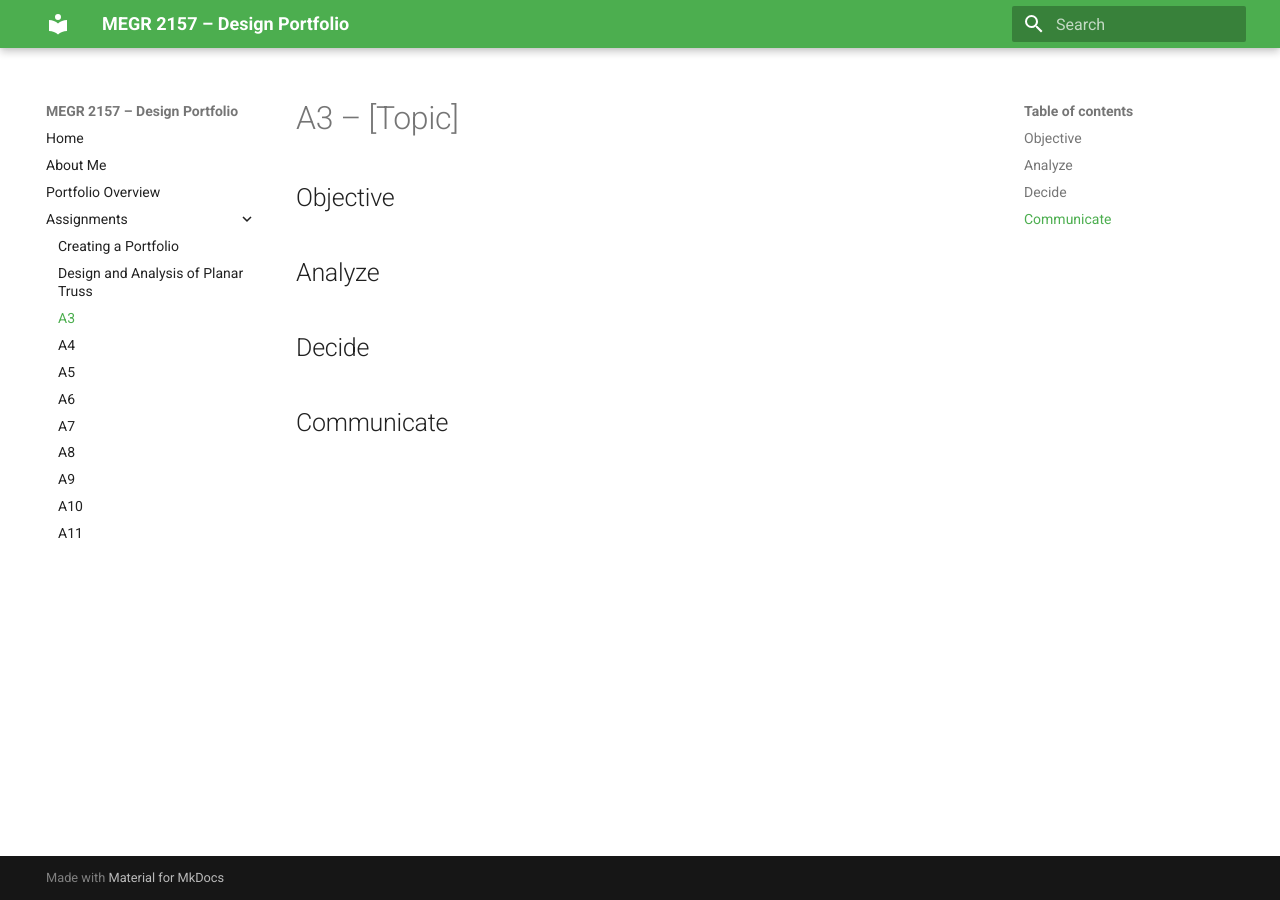
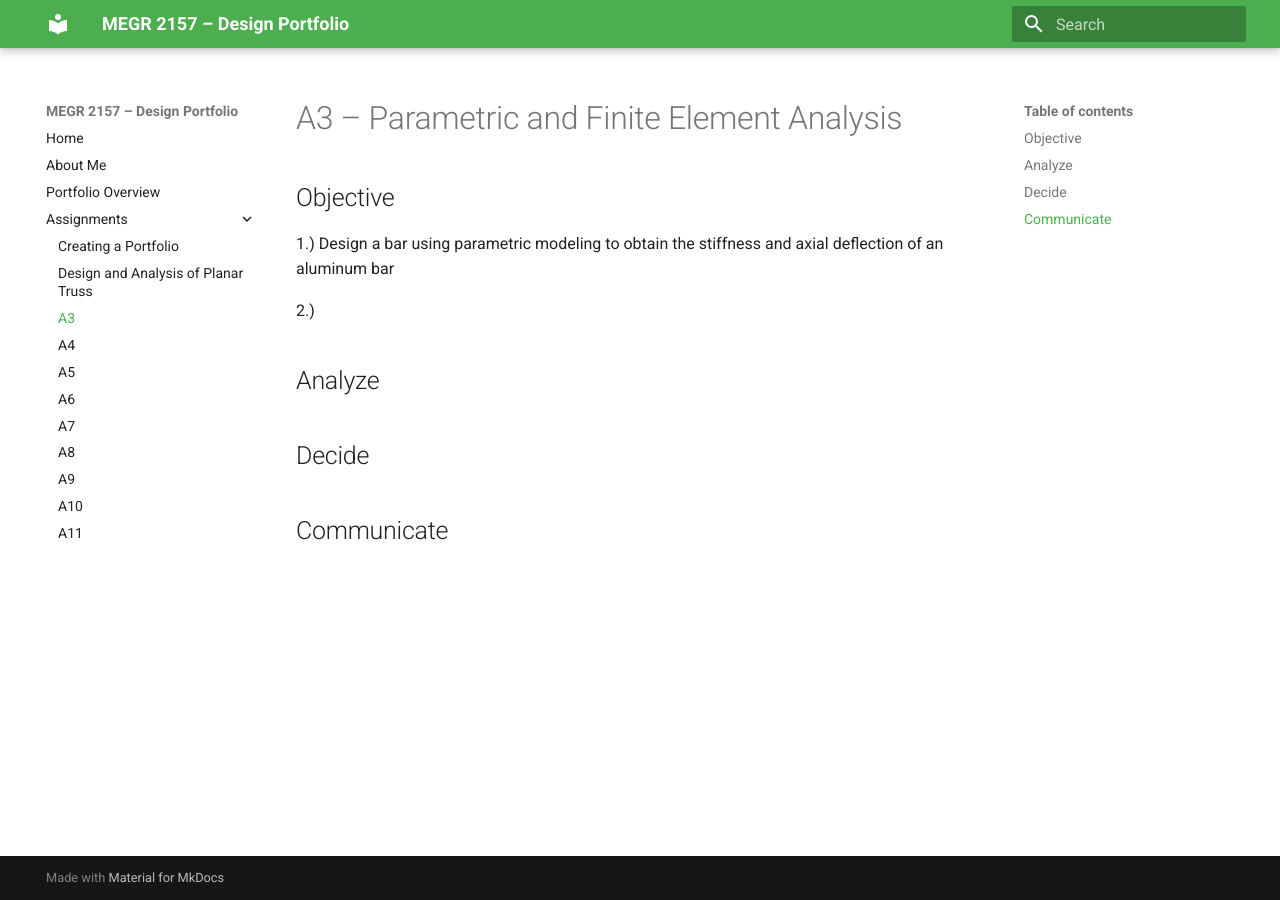
Before and after one commit to murondj/megr2156-design-portfolio, an MkDocs documentation site: the page built from docs/assignments/A03/index.md, in a window 1280 px wide. Built offline with MkDocs 1.6.1 and Material for MkDocs 9.7.7, drawn with Linux system fonts in a browser that asks for light colours.

Commit message:
Update index.md

```diff
--- a/docs/assignments/A03/index.md
+++ b/docs/assignments/A03/index.md
@@ -1,7 +1,9 @@
-# A3 – [Topic]
+# A3 – Parametric and Finite Element Analysis
 
 ## Objective
+1.) Design a bar using parametric modeling to obtain the stiffness and axial deflection of an aluminum bar
 
+2.)
 
 ## Analyze
 
```
